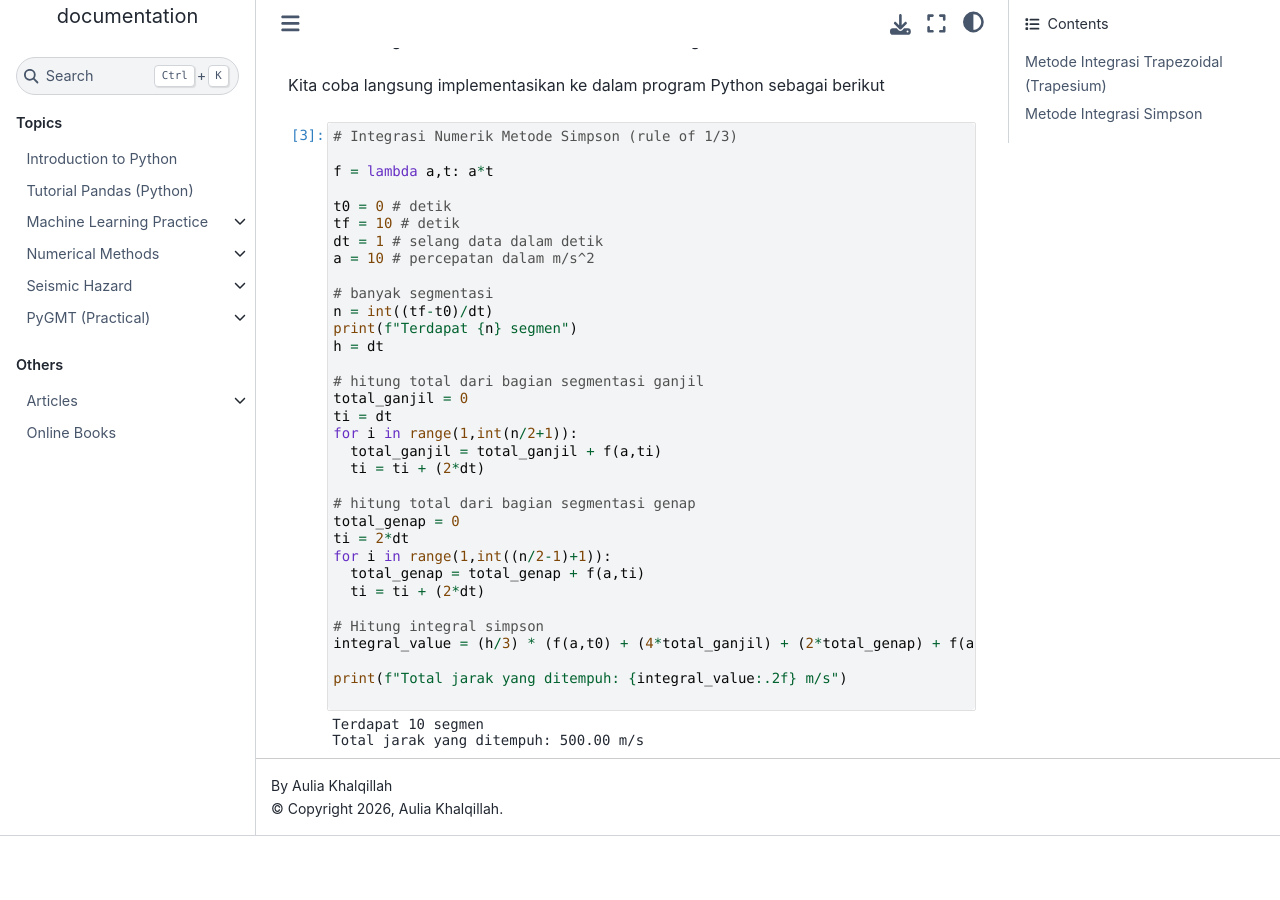
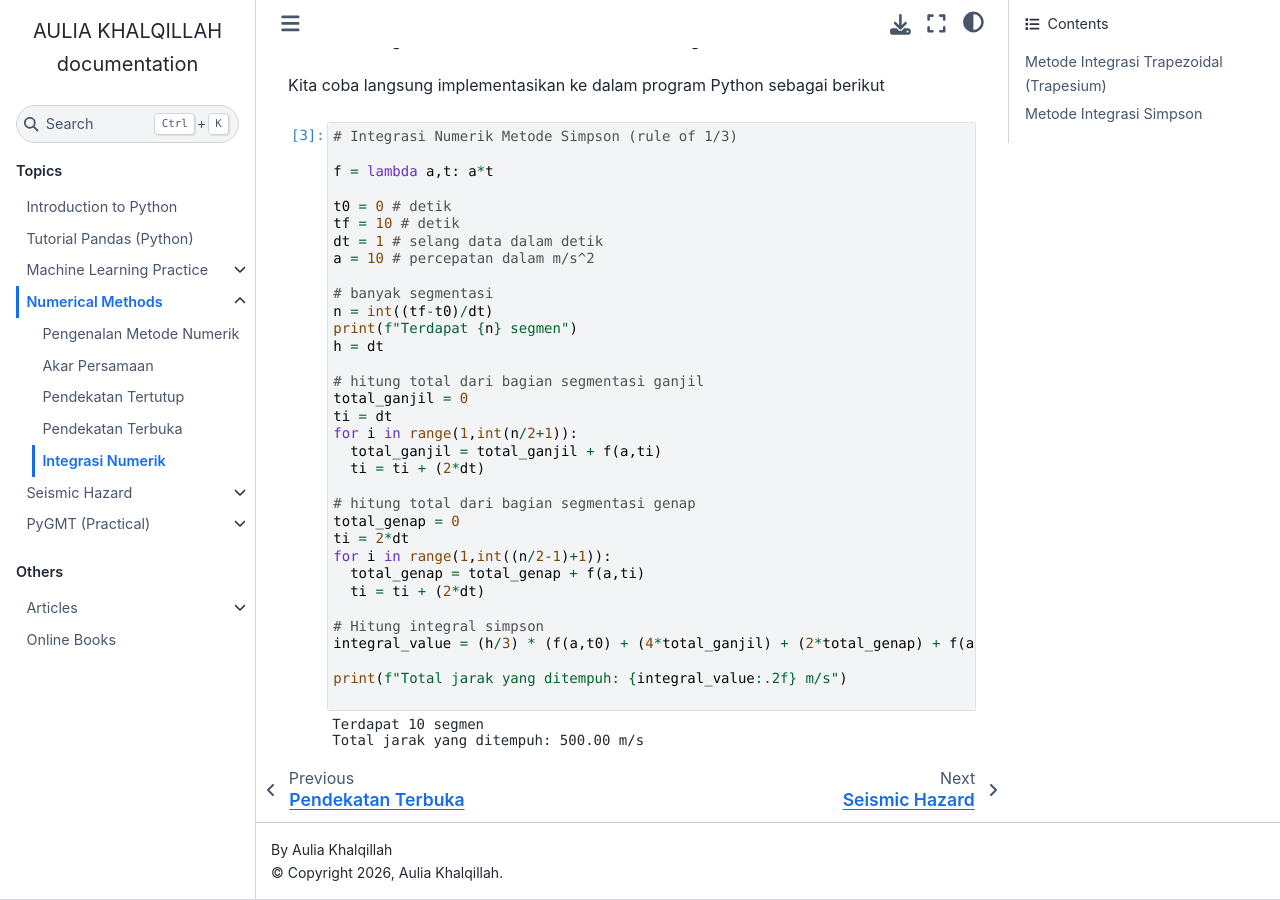
Before and after one commit to auliakhalqillah/akbook, a Sphinx documentation site: the page built from docs/source/05_Integrasi_Numerik.ipynb, in a window 1280 px wide and 900 px high, scrolled down 5865 px. Built offline with Sphinx 7.4.7 and the Sphinx Book theme 1.1.4, drawn with Linux system fonts in a browser that asks for light colours; pages that are not in the unit, such as notebooks, are missing from menus; before the commit the page ends 6701 px from its top, so only the background shows below that.

Commit message:
Update Numerical Methods.rst

```diff
--- a/docs/source/Numerical Methods.rst
+++ b/docs/source/Numerical Methods.rst
@@ -7,3 +7,4 @@
   02_Akar_Persamaan
   03_Pendekatan_Tertutup
   04_Pendekatan_Terbuka
+  05_Integrasi_Numerik
```
